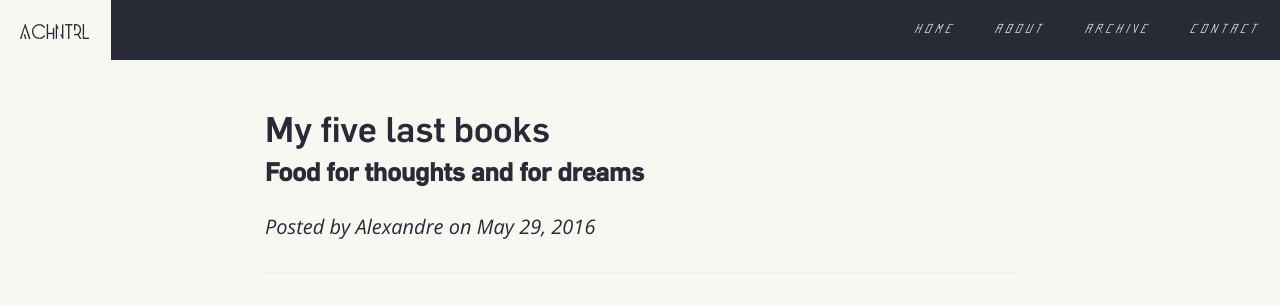
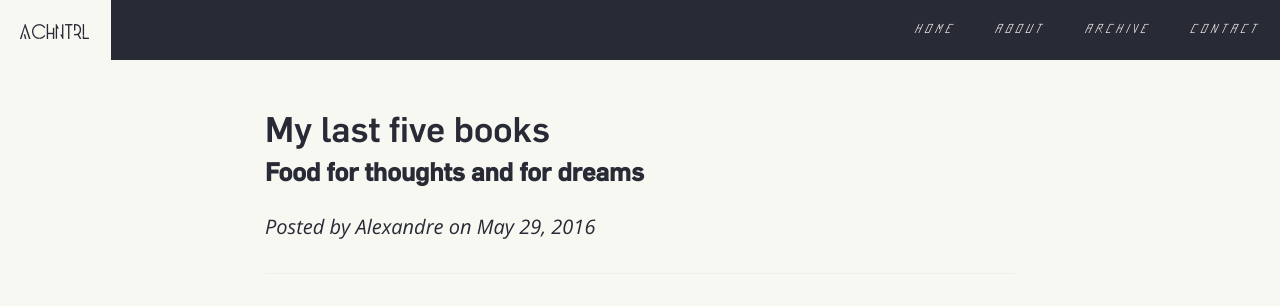
Before and after one commit to achntrl/achntrl.github.io, a Jekyll site: the page built from _posts/2016-05-29-five_books_worth_reading.markdown, in a window 1280 px wide. Shown: the top 306 px of the page. Built offline with Jekyll 4.4.1, drawn with Linux system fonts in a browser that asks for light colours; nearby versions of some CDN libraries; comment, search, counter and statistics services are not loaded.

Commit message:
fix grammar

```diff
--- a/_posts/2016-05-29-five_books_worth_reading.markdown
+++ b/_posts/2016-05-29-five_books_worth_reading.markdown
@@ -1,6 +1,6 @@
 ---
 layout:      post
-title:       "My five last books"
+title:       "My last five books"
 subtitle:    "Food for thoughts and for dreams"
 date:        2016-05-29 12:00:00
 update-date: 2016-05-29 12:00:00
@@ -10,7 +10,6 @@ comments:    True
 ---
 
 Here are the last five books I have read and appreciated
-
 
 ## The Martian - Andy Weir
 The release of the eponymous movie in theaters in October 2015 sheds light on a book I didn't know. After seeing the movie and liking it, I decided I should read the book.
```
Also changed, not shown: about.html (line endings or trailing spaces).
